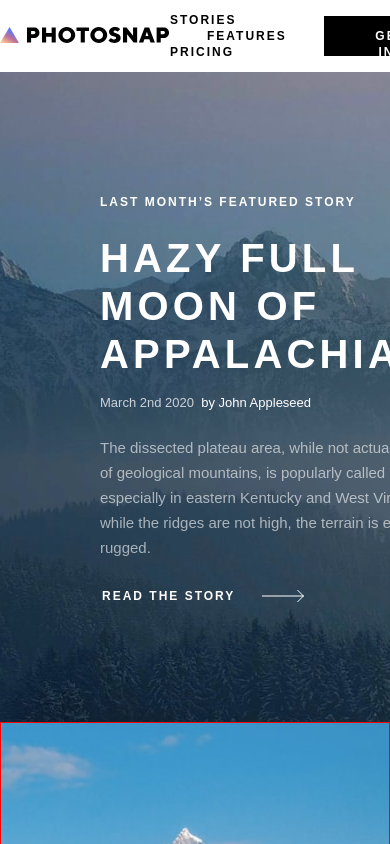
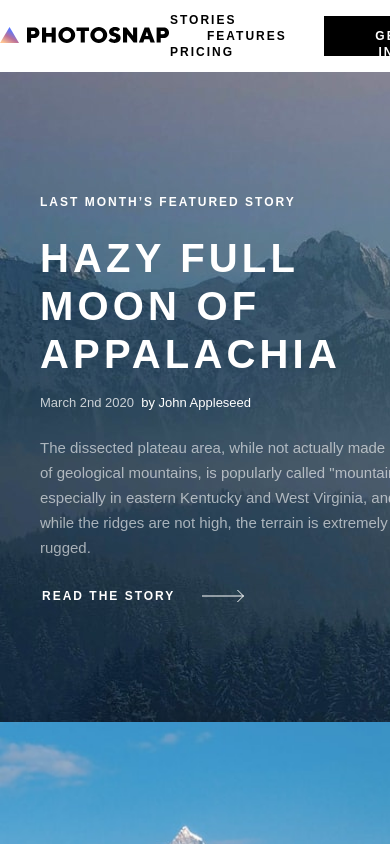
Before and after one commit to ding-09/photosnap, a React (Create React App) app: page /stories in a window 390 px wide. Shown: the top 844 px of the page. Built offline with nearby package versions, Linux system fonts and the light colour scheme; the HTML template or start-up script is replaced by a standard one.

Commit message:
added tablet responsive behavior for Stories page

```diff
--- a/src/pages/Stories.js
+++ b/src/pages/Stories.js
@@ -1,11 +1,11 @@
 import React from 'react';
 import styled from 'styled-components';
 import heroImage from '../assets/stories/desktop/moon-of-appalacia.jpg';
+import tabletHeroImage from '../assets/stories/tablet/moon-of-appalacia.jpg';
 import ArrowButton from '../styles/ArrowButton';
 import StoryData from '../components/StoryData';
 import StoryCard from '../components/StoryCard';
 
-const thisStoryData = StoryData.slice(0, 4);
 const Stories = () => {
   return (
     <main>
@@ -37,16 +37,18 @@ const Stories = () => {
 
 const HeroSection = styled.section`
   min-height: 65rem;
+  padding-left: 8%;
   background: url(${heroImage}) no-repeat;
   background-size: cover;
   background-position: center;
   position: relative;
+  display: flex;
+  align-items: center;
+  @media (max-width: 768px) {
+    background: url(${tabletHeroImage}) no-repeat;
+    padding-left: 4rem;
+  }
   .hero-text {
-    position: absolute;
-    left: 10rem;
-    top: 0;
-    bottom: 0;
-    margin: auto;
     width: 38rem;
     height: 40.6rem;
     min-width: 38rem;
@@ -73,7 +75,6 @@ const StoryGrid = styled.section`
   display: grid;
   grid-template-columns: repeat(auto-fit, minmax(36rem,1fr));
   grid-template-rows: auto;
-  border: 1px solid red;
 `;
 
 export default Stories;
```
Also changed, not shown: 1 other file (tests, documents, lock files or other folders).
